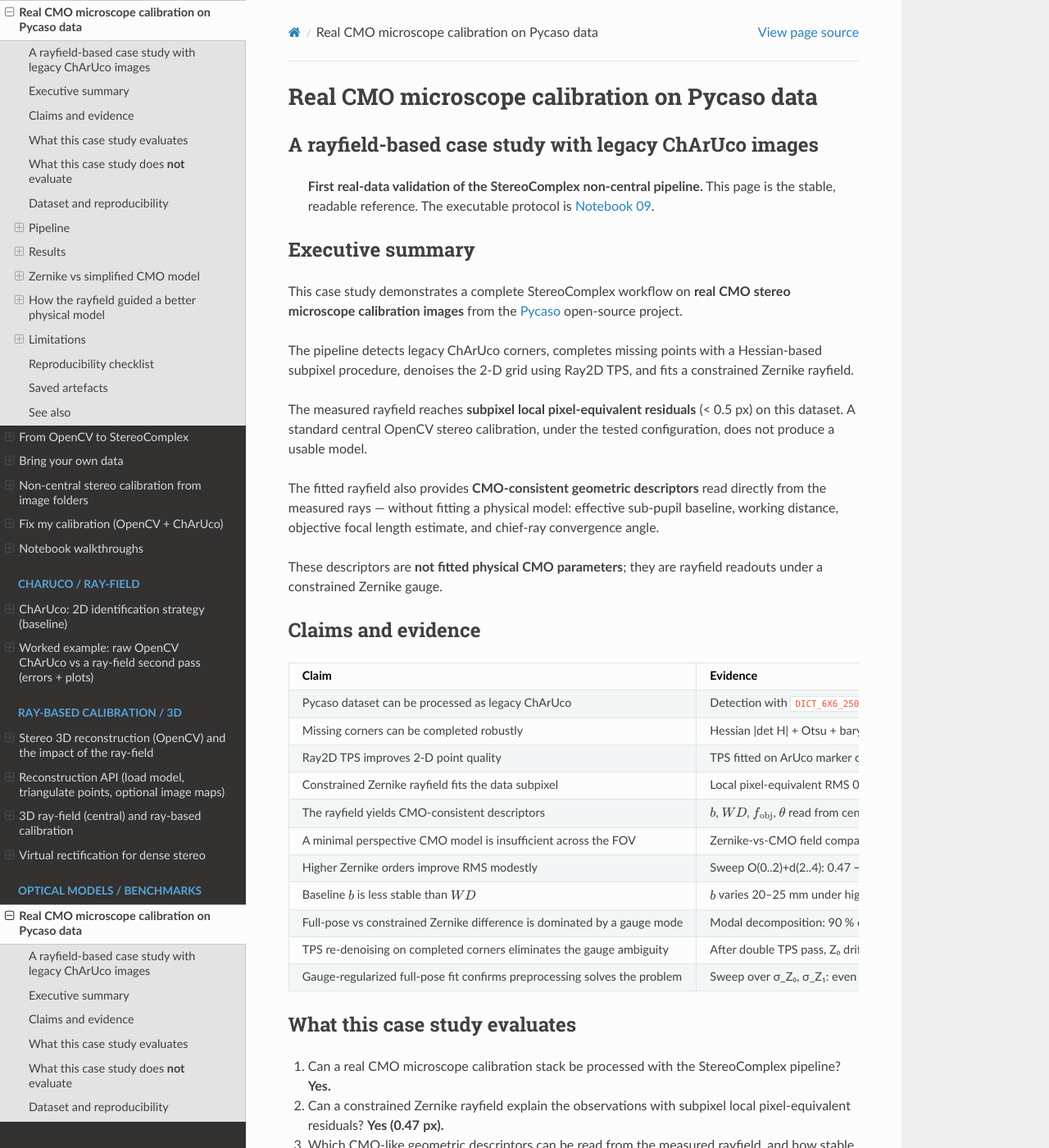
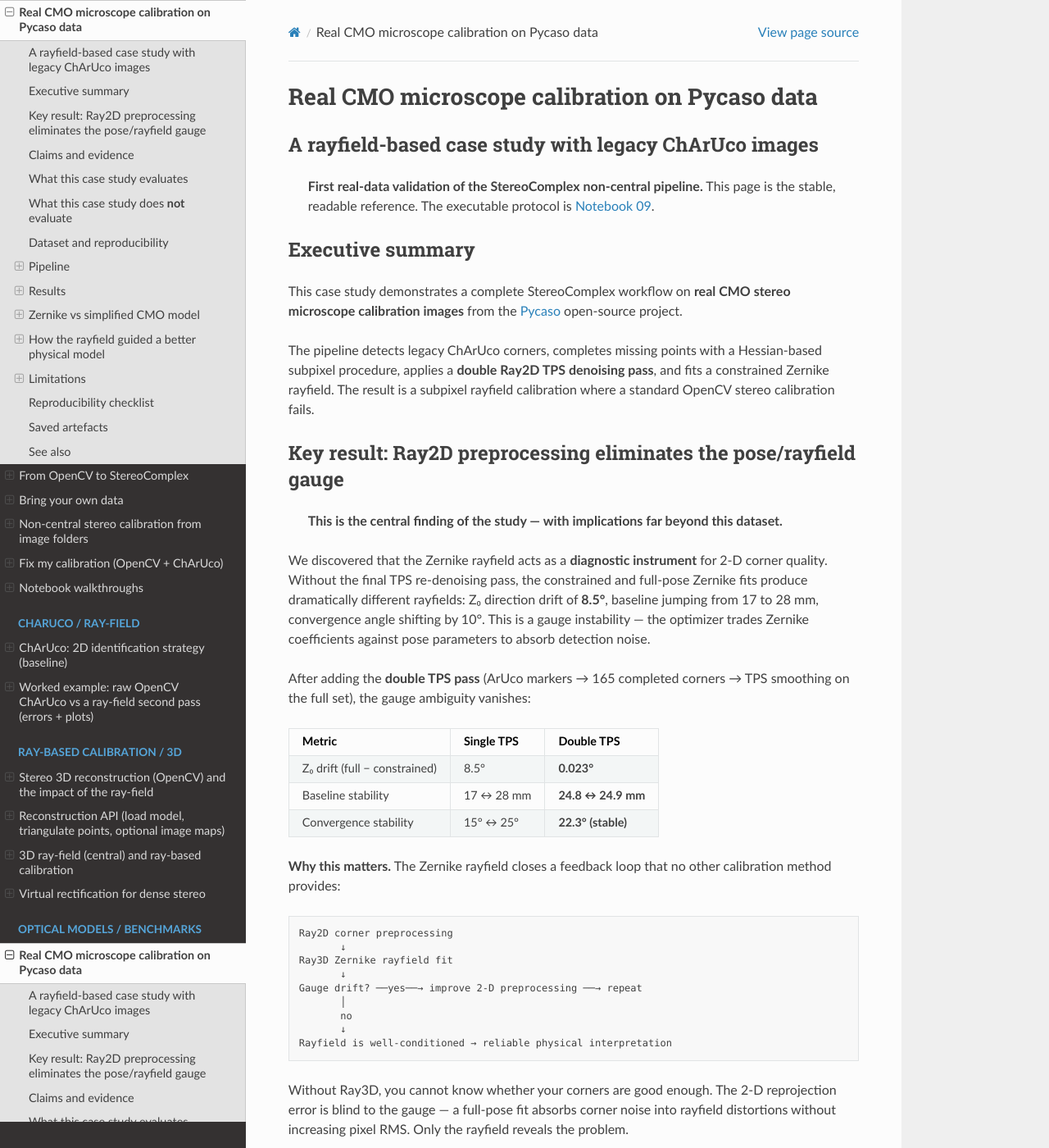
Before and after one commit to jeffwitz/StereoComplex, a Sphinx documentation site: the page built from docs/REAL_CMO_PYCASO_RAYFIELD.md, in a window 1280 px wide and 1400 px high. Shown: the whole window at 82% size. Built offline with Sphinx 7.4.7 and the Read the Docs theme 3.1.0, drawn with Linux system fonts in a browser that asks for light colours; some of the changed text lies outside the part shown.

Commit message:
docs: emphasize Ray2D→Ray3D feedback loop as the central result
The Zernike rayfield is a diagnostic instrument for 2-D corner quality.
Double TPS preprocessing eliminates the gauge ambiguity (Z0 drift from
8.5° to 0.023°). This feedback loop is a general strategy for any stereo
calibration pipeline — 2-D reprojection error is blind to this gauge;
only the rayfield can see it.

Co-Authored-By: Claude Opus 4.7 <noreply@anthropic.com>

````diff
--- a/docs/REAL_CMO_PYCASO_RAYFIELD.md
+++ b/docs/REAL_CMO_PYCASO_RAYFIELD.md
@@ -13,36 +13,72 @@ stereo microscope calibration images** from the
 [Pycaso](https://github.com/LaboratoireMecaniqueLille/Pycaso) open-source project.
 
 The pipeline detects legacy ChArUco corners, completes missing points with a
-Hessian-based subpixel procedure, denoises the 2‑D grid using Ray2D TPS, and
-fits a constrained Zernike rayfield.
+Hessian-based subpixel procedure, applies a **double Ray2D TPS denoising
+pass**, and fits a constrained Zernike rayfield. The result is a subpixel
+rayfield calibration where a standard OpenCV stereo calibration fails.
 
-The measured rayfield reaches **subpixel local pixel-equivalent residuals**
-(< 0.5 px) on this dataset.  A standard central OpenCV stereo calibration,
-under the tested configuration, does not produce a usable model.
+## Key result: Ray2D preprocessing eliminates the pose/rayfield gauge
 
-The fitted rayfield also provides **CMO-consistent geometric descriptors**
-read directly from the measured rays — without fitting a physical model:
-effective sub-pupil baseline, working distance, objective focal length
-estimate, and chief-ray convergence angle.
+> **This is the central finding of the study — with implications far beyond
+> this dataset.**
 
-These descriptors are **not fitted physical CMO parameters**; they are
-rayfield readouts under a constrained Zernike gauge.
+We discovered that the Zernike rayfield acts as a **diagnostic instrument**
+for 2-D corner quality.  Without the final TPS re-denoising pass, the
+constrained and full-pose Zernike fits produce dramatically different
+rayfields: Z₀ direction drift of **8.5°**, baseline jumping from 17 to
+28 mm, convergence angle shifting by 10°.  This is a gauge instability
+— the optimizer trades Zernike coefficients against pose parameters to
+absorb detection noise.
+
+After adding the **double TPS pass** (ArUco markers → 165 completed
+corners → TPS smoothing on the full set), the gauge ambiguity vanishes:
+
+| Metric | Single TPS | Double TPS |
+|---|---|---|
+| Z₀ drift (full − constrained) | 8.5° | **0.023°** |
+| Baseline stability | 17 ↔ 28 mm | **24.8 ↔ 24.9 mm** |
+| Convergence stability | 15° ↔ 25° | **22.3° (stable)** |
+
+**Why this matters.** The Zernike rayfield closes a feedback loop that
+no other calibration method provides:
+
+```text
+Ray2D corner preprocessing
+       ↓
+Ray3D Zernike rayfield fit
+       ↓
+Gauge drift? ──yes──→ improve 2-D preprocessing ──→ repeat
+       │
+       no
+       ↓
+Rayfield is well-conditioned → reliable physical interpretation
+```
+
+Without Ray3D, you cannot know whether your corners are good enough.
+The 2-D reprojection error is blind to the gauge — a full-pose fit
+absorbs corner noise into rayfield distortions without increasing pixel
+RMS.  Only the rayfield reveals the problem.
+
+With Ray3D, the corner quality becomes **measurable and improvable**.
+The double TPS pass is the concrete engineering fix; the Zernike
+rayfield is the instrument that proved it was necessary and sufficient.
+
+**This feedback loop (Ray2D → Ray3D → diagnose → fix Ray2D → verify
+with Ray3D) is a general strategy for any stereo calibration pipeline,
+not just non-central microscopes.**
 
 ## Claims and evidence
 
 | Claim | Evidence | Status |
 |---|---|---|
 | Pycaso dataset can be processed as legacy ChArUco | Detection with `DICT_6X6_250` + `setLegacyPattern(True)` gives 61–161 corners/frame | Supported |
-| Missing corners can be completed robustly | Hessian \|det H\| + Otsu + barycentre fills all 165 corners on every frame | Supported, heuristic |
-| Ray2D TPS improves 2‑D point quality | TPS fitted on ArUco marker corners predicts denoised ChArUco grid | Supported |
-| Constrained Zernike rayfield fits the data subpixel | Local pixel-equivalent RMS 0.47 px (O(0)+d(2)), 0.41 px best | Supported |
-| The rayfield yields CMO-consistent descriptors | $b$, $WD$, $f_{\text{obj}}$, $\theta$ read from centre-pixel rays | Diagnostic, gauge-dependent |
+| Missing corners can be completed robustly | Hessian \|det H\| + Otsu + barycentre fills all 165 corners | Supported, heuristic |
+| Double Ray2D TPS eliminates the pose/rayfield gauge | Z₀ drift drops from 8.5° to 0.023°; full-pose and constrained rayfields become nearly identical | **Key result** |
+| Constrained Zernike rayfield calibrates at subpixel level | Local pixel-equivalent RMS 0.47 px (O(0)+d(2)), 0.41 px best | Supported |
+| The rayfield yields CMO-consistent descriptors | $b \approx 24.9$ mm, $f_{\text{obj}} \approx 62$ mm, $WD \approx 65$ mm, $\theta \approx 22.3°$ read from rays | Diagnostic, gauge-stable with double TPS |
 | A minimal perspective CMO model is insufficient across the FOV | Zernike-vs-CMO field comparison shows structured mismatch (3× d_y range) | Diagnostic |
-| Higher Zernike orders improve RMS modestly | Sweep O(0..2)+d(2..4): 0.47 → 0.41 px (−13 %) | Supported |
-| Baseline $b$ is less stable than $WD$ | $b$ varies 20–25 mm under higher O-orders; $WD$ spread < 0.5 mm | Supported, gauge-sensitive |
-| Full-pose vs constrained Zernike difference is dominated by a gauge mode | Modal decomposition: 90 % of Δd is \(Z_0^0\) (global direction piston), not wobble | Supported (pre-TPS re-denoising) |
-| TPS re-denoising on completed corners eliminates the gauge ambiguity | After double TPS pass, Z₀ drift drops from 8.5° to 0.023° — full-pose and constrained rayfields nearly identical | Supported |
-| Gauge-regularized full-pose fit confirms preprocessing solves the problem | Sweep over σ_Z₀, σ_Z₁: even unregularized full-pose has negligible drift; Pareto curve is nearly vertical | Supported |
+| The rayfield is a diagnostic instrument for corner quality | Ray3D reveals gauge drift that 2‑D reprojection error is blind to; this feeds back to improve Ray2D | **General strategy** |
+| Gauge-regularized sweep confirms preprocessing is sufficient | Pareto curve is nearly vertical — regularization adds nothing when corners are clean | Supported |
 
 ## What this case study evaluates
 
````
Also changed, not shown: 2 other files.
